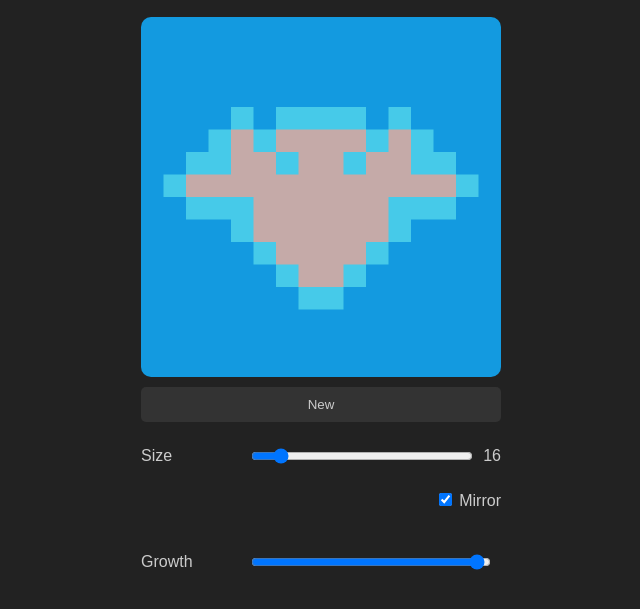
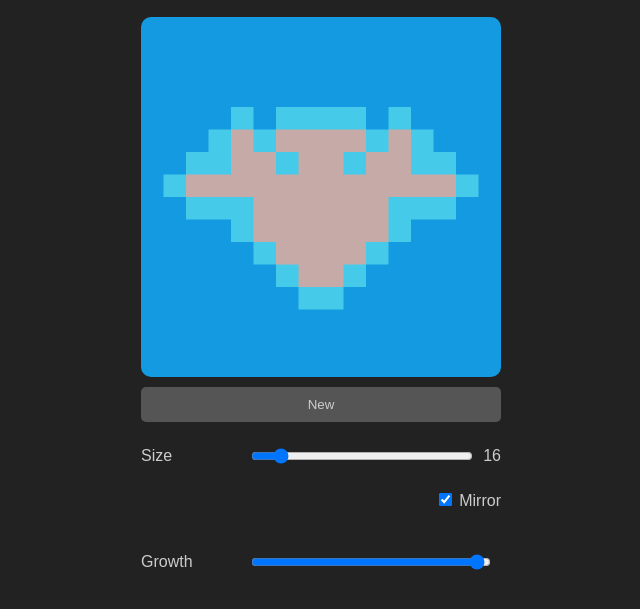
Before and after one commit to 3damp/random-image-generator, a plain HTML site: page index.html in a window 1280 px wide. In both pictures the pointer is over the button "New". Shown: the part 83-692 px from the top of the page, without its empty margins (319-959 px from the left). Drawn offline with Linux system fonts and the light colour scheme.

Commit message:
change button style

```diff
--- a/base-style.css
+++ b/base-style.css
@@ -26,6 +26,16 @@ button {
     border-radius: 5px;
     cursor: pointer;
 }
+
+button:hover {
+    background-color: #555;
+}
+
+button:active {
+    background-color: #444;
+}
+
+
 * {
     -webkit-tap-highlight-color: transparent;
 }
```
